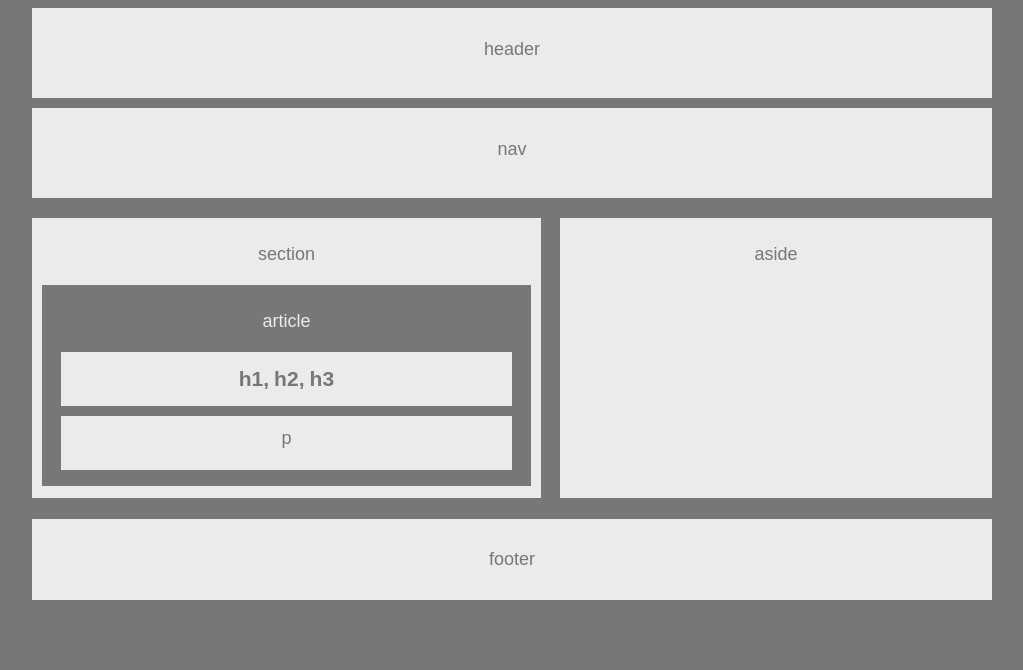
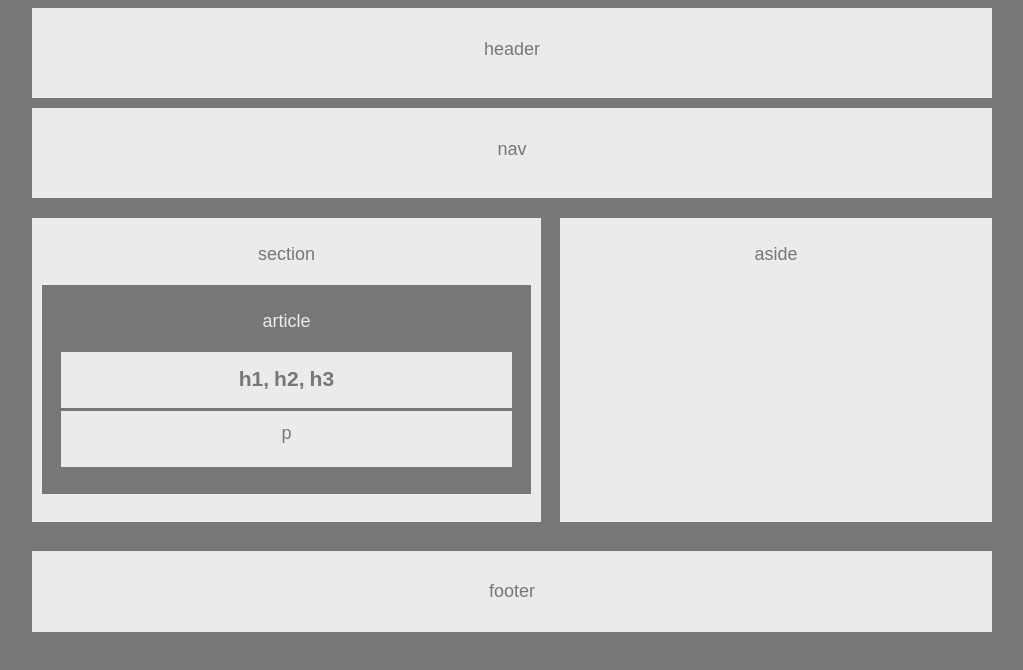
Before and after one commit to michellechanda/HW-Wireframe, a plain HTML site: page index.html in a window 1280 px wide. Shown: the whole page, without its empty margins (128-1151 px from the left). Drawn offline with Linux system fonts and the light colour scheme.

Commit message:
okay i think it's really right this time

```diff
--- a/style.css
+++ b/style.css
@@ -37,7 +37,7 @@ body {
     position: absolute;
     background: #ebebeb;
     width: 53%;
-    height: 35%;
+    height: 38%;
     margin-top: 1%;
     overflow: auto;
     line-height: 400%;
@@ -48,7 +48,7 @@ body {
     position: relative;
     background: #ebebeb;
     width: 45%;
-    height: 35%;
+    height: 38%;
     margin-top: 1%;
     overflow: auto;
     vertical-align: middle;
@@ -62,7 +62,7 @@ body {
     color: #ebebeb;
     margin-top: 8%;
     margin-left: 1%;
-    height: 24%;
+    height: 25%;
     line-height: 400%;
     width: 51%;
     padding-bottom: 1%;
@@ -83,8 +83,6 @@ body {
 h1, h2, h3 {
     color: #777;
     display: inline-block;
-    /* line-height: 10%; */
-
 
 }
 
@@ -92,25 +90,22 @@ p {
     color: #777;
     line-height: 50%;
 
-
 }
 
 .p-container {
     background: #ebebeb;
     position: absolute;
-    margin-top: 12%;
+    margin-top: 11%;
     margin-left: 4%;
     height: 27%;
     width: 92%;
 }
 
-
-
 .footer {
     background: #ebebeb;
     position: absolute;
     width: 100%;
-    bottom: 26%;
+    bottom: 22%;
     padding-top: 30px;
     padding-bottom: 30px;
 }
```
Also changed, not shown: index.html (+0 -1 lines).
